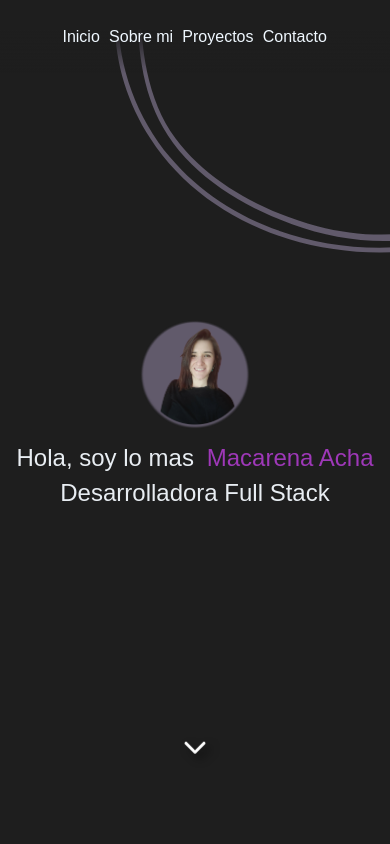
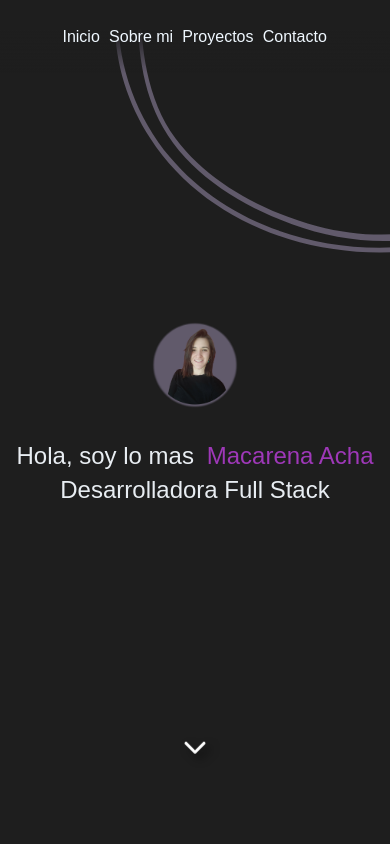
Before and after one commit to Maca-Acha/Portfolio, a React (Vite) app: page / in a window 390 px wide. Shown: the top 844 px of the page. Built offline with nearby package versions, Linux system fonts and the light colour scheme.

Commit message:
detalles responsive

```diff
--- a/src/App.css
+++ b/src/App.css
@@ -431,6 +431,11 @@ textarea{
 }
 
 /*  ----------------- MEDIA QUERY ---------------   */
+@media(max-width:1064px){
+  .inicio-texto{
+    font-size: .7rem;
+  }
+}
 @media(max-width:1016px){
   .nav{
     width: 45%;
@@ -443,6 +448,13 @@ textarea{
   }
   .inputs{
     width: 39vw;
+  }
+  .inicio{
+    flex-direction: column-reverse;
+  }
+  .foto{
+    margin-left: 0;
+    max-width: 22vw;
   }
 }
 @media(max-width:784px){
@@ -459,13 +471,6 @@ textarea{
   .carrusel-img{
     width: 41vw;
   }
-  .inicio{
-    flex-direction: column-reverse;
-  }
-  .foto{
-    margin-left: 0;
-    max-width: 28vw;
-  }
 }
 @media(max-width:708px){
   p{
@@ -476,10 +481,6 @@ textarea{
   }
 }
 @media(max-width:701px){
-  .inicio-texto{
-    font-size: .8rem;
-    margin-top: 1rem;
-  }
   .contenedor-textos{
     padding-top: 7vh;
   }
@@ -506,13 +507,17 @@ textarea{
   .inputs{
     width: 95%;
   }
+  .nav{
+    width: 65%;
+  }
 }
 @media (max-width:625px) {
   .inicio{
     width: auto;
   }
-  h1{
-    font-size: 2.5rem !important
+  .inicio-texto{
+    font-size: .5rem;
+    margin-top: 2.2rem;
   }
   .contenedor-textos{
     padding: 2rem;
```
